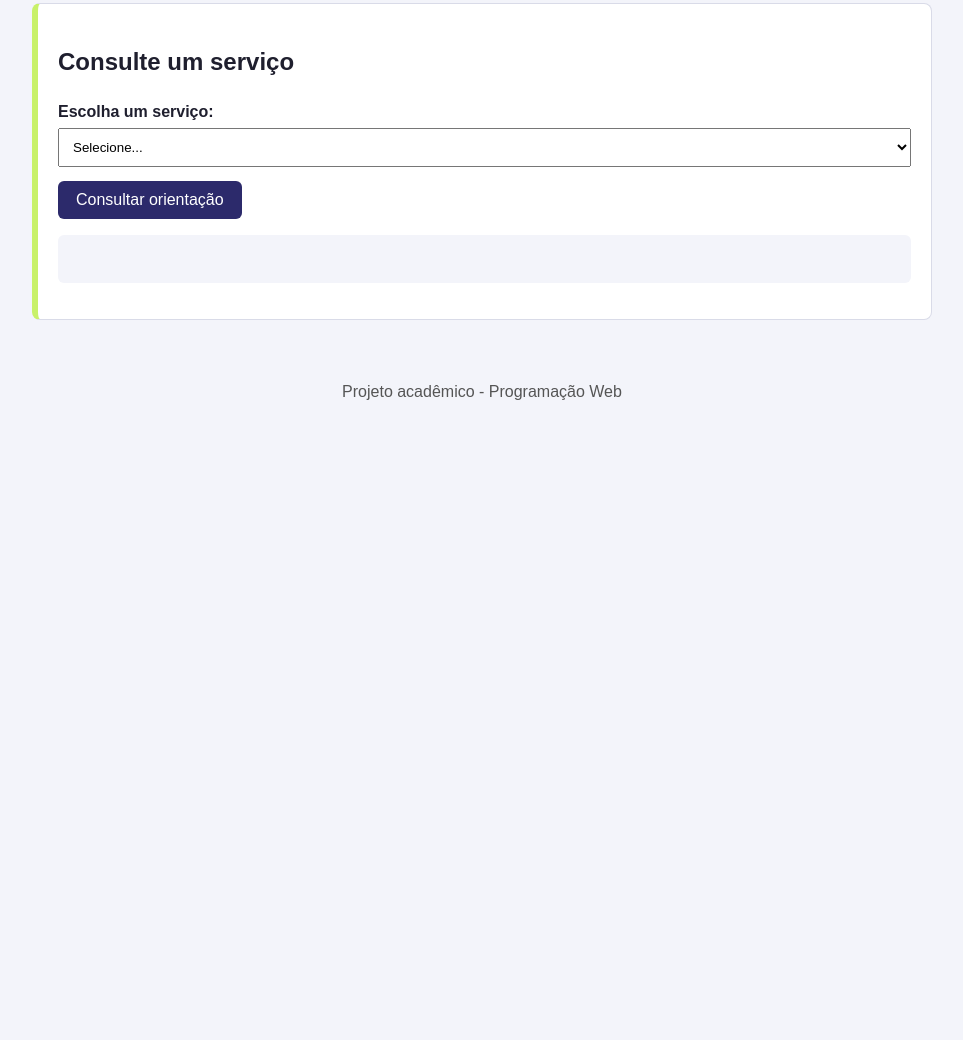
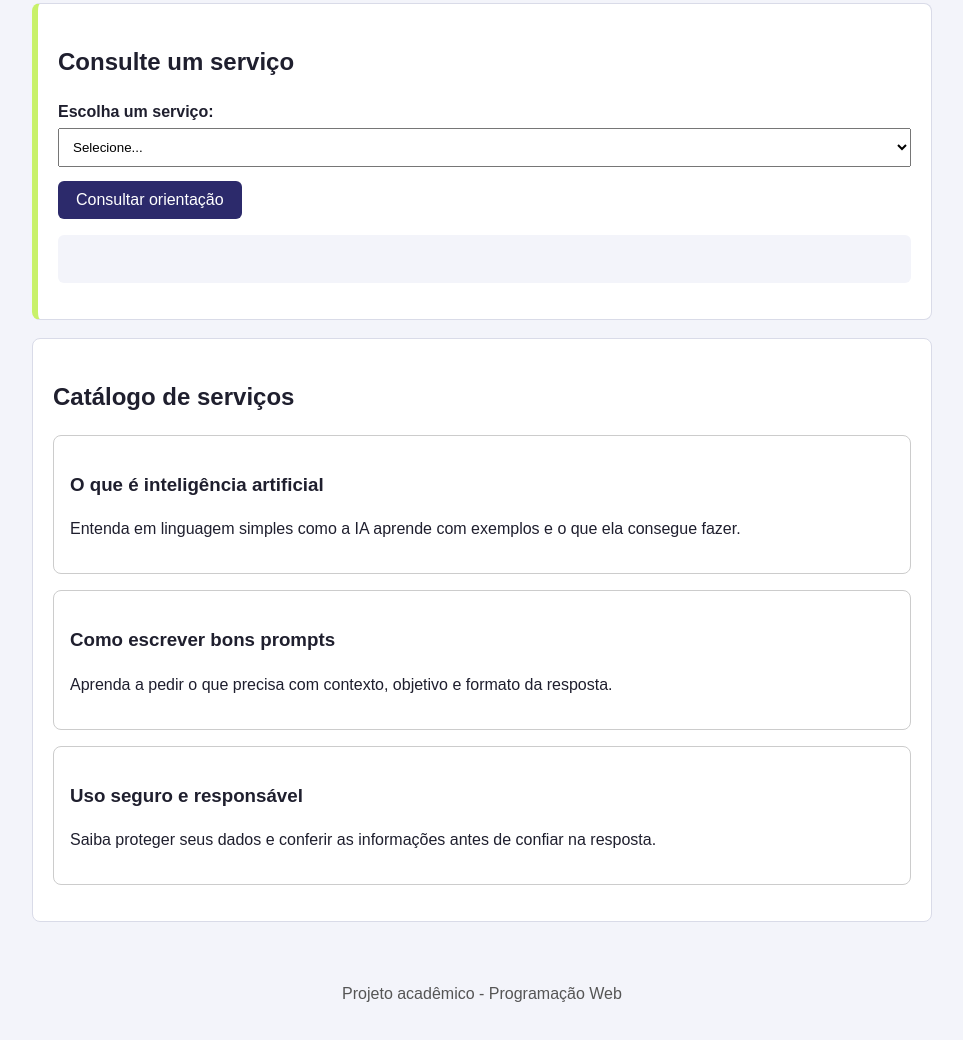
Before and after one commit to Valotto-dev/portal-servico, a plain HTML site: page servicos.html in a window 1280 px wide. Shown: the part 1022-2062 px from the top of the page, without its empty margins (158-1121 px from the left). Before the commit the page ends 1462 px from the top, so only its background shows below. Drawn offline with Linux system fonts and the light colour scheme.

Commit message:
Cria catálogo dinâmico de serviços com JavaScript

```diff
--- a/css/style.css
+++ b/css/style.css
@@ -101,6 +101,14 @@ input:focus, select:focus, textarea:focus, button:focus, a:focus {
   min-height: 1.5em;
 }
 
+/* Aula 10: cards criados pelo JavaScript */
+.card-servico {
+  border: 1px solid #ccc;
+  border-radius: 8px;
+  padding: 1rem;
+  margin-bottom: 1rem;
+}
+
 footer {
   text-align: center;
   padding: 20px;
--- a/js/script.js
+++ b/js/script.js
@@ -47,3 +47,29 @@ botaoConsultar.addEventListener("click", () => {
     resultado.textContent = "Serviço não identificado.";
   }
 });
+
+// Aula 10 - Funções + DOM: dados viram cards
+// Container vazio do HTML (id="listaServicos")
+const listaServicos = document.querySelector("#listaServicos");
+
+function renderizarServicos() {
+  // Limpa o container para não duplicar cards se a função rodar de novo
+  listaServicos.innerHTML = "";
+
+  // Para cada serviço do array, cria um card
+  servicos.forEach((servico) => {
+    const card = document.createElement("article");
+    card.classList.add("card-servico");
+
+    const titulo = document.createElement("h3");
+    titulo.textContent = servico.nome;
+
+    const descricao = document.createElement("p");
+    descricao.textContent = servico.descricao;
+
+    card.append(titulo, descricao);
+    listaServicos.appendChild(card);
+  });
+}
+
+renderizarServicos();
--- a/servicos.html
+++ b/servicos.html
@@ -55,6 +55,10 @@
       <button id="btnConsultar" type="button">Consultar orientação</button>
       <p id="resultado" aria-live="polite"></p>
     </section>
+    <section>
+      <h2>Catálogo de serviços</h2>
+      <div id="listaServicos"></div>
+    </section>
   </main>
 
   <footer>
```
Also changed, not shown: 1 other file.
